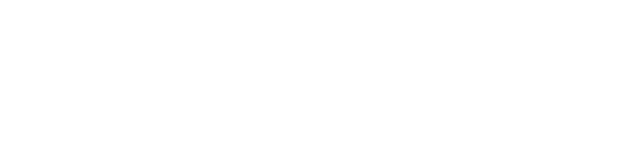
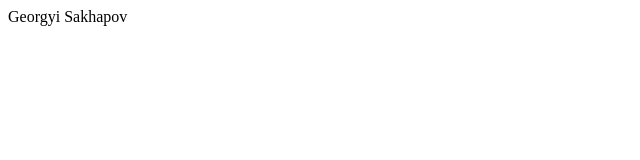
Before and after one commit to Georgyii/rsschool-cv, a plain HTML site: page index.html in a window 1280 px wide. Shown: the whole page, without its empty margins (0-640 px from the left). Drawn offline with Linux system fonts and the light colour scheme.

Commit message:
feat: add text to body in html file

```diff
--- a/index.html
+++ b/index.html
@@ -6,6 +6,6 @@
     <title>Document</title>
 </head>
 <body>
-
+    Georgyi Sakhapov
 </body>
 </html>
```
